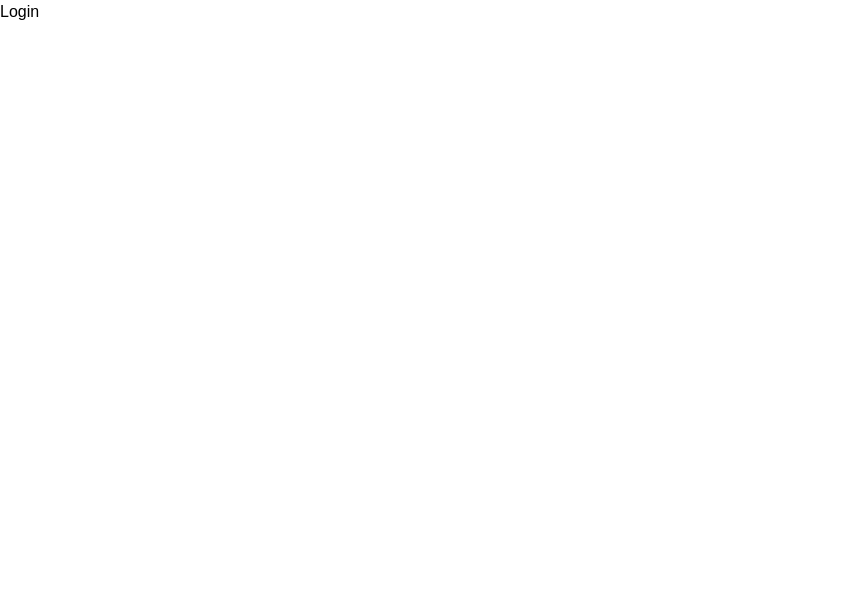
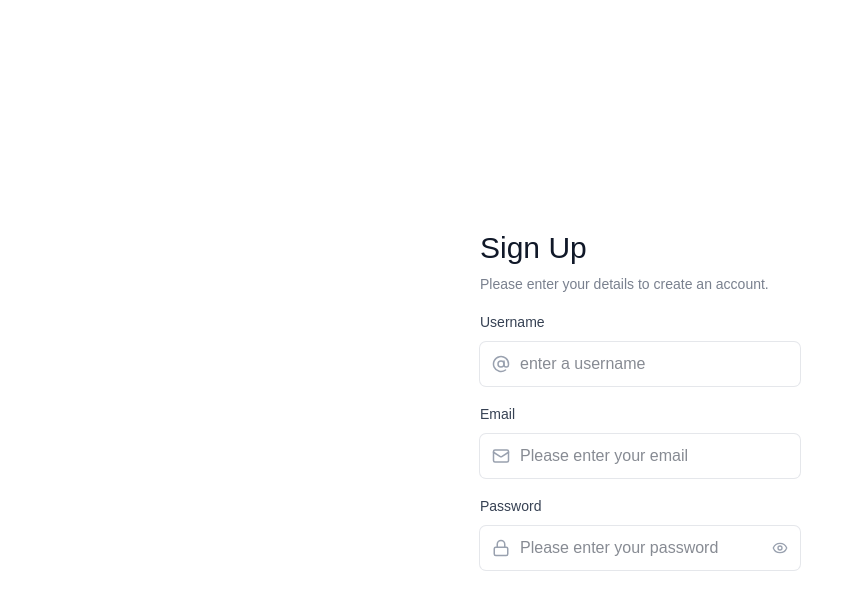
Before and after one commit to vedansh06/fitness-tracker, a React (Vite) app in the folder client/: page / in a window 1280 px wide. Shown: the top 610 px of the page, without its empty margins (0-863 px from the left). Built offline with nearby package versions, Linux system fonts and the light colour scheme; a web font is replaced by a local one.

Commit message:
feat: implement login form with username, email, and password fields; add password visibility toggle

```diff
--- a/client/src/pages/Login.tsx
+++ b/client/src/pages/Login.tsx
@@ -1,5 +1,113 @@
+import {
+  AtSignIcon,
+  EyeIcon,
+  EyeOffIcon,
+  LockIcon,
+  MailIcon,
+} from "lucide-react";
+import { useEffect, useState } from "react";
+import { useNavigate } from "react-router-dom";
+import { useAppContext } from "../context/AppContext";
+
 const Login = () => {
-  return <div>Login</div>;
+  const [state, setState] = useState("sign up");
+  const [username, setUsername] = useState("");
+  const [email, setEmail] = useState("");
+  const [password, setPassword] = useState("");
+  const [showPassword, setShowPassword] = useState(false);
+  const [isSubmitting, setIsSubmitting] = useState(false);
+
+  const navigate = useNavigate();
+  const { login, signup, user } = useAppContext();
+
+  useEffect(() => {
+    if (user) {
+      navigate("/");
+    }
+  }, [user, navigate]);
+
+  return (
+    <>
+      <main className="login-page-container">
+        <form className="login-form">
+          <h2 className="text-3xl font-medium text-gray-900 dark:text-white">
+            {state === "login" ? "Sign In" : "Sign Up"}
+          </h2>
+          <p className="mt-2 text-sm text-gray-500/90 dark:text-gray-400">
+            {state === "login"
+              ? "Please enter email and password to access."
+              : "Please enter your details to create an account."}
+          </p>
+
+          {/* Username */}
+          {state !== "login" && (
+            <div className="mt-4">
+              <label className="font-medium text-sm text-gray-700 dark:text-gray-300">
+                Username
+              </label>
+              <div className="relative mt-2">
+                <AtSignIcon className="absolute left-3 top-1/2 -translate-y-1/2 text-gray-400 size-4.5" />
+                <input
+                  value={username}
+                  onChange={(e) => setUsername(e.target.value)}
+                  type="text"
+                  placeholder="enter a username"
+                  className="login-input"
+                  required
+                />
+              </div>
+            </div>
+          )}
+
+          {/* Email */}
+          <div className="mt-4">
+            <label className="font-medium text-sm text-gray-700 dark:text-gray-300">
+              Email
+            </label>
+            <div className="relative mt-2">
+              <MailIcon className="absolute left-3 top-1/2 -translate-y-1/2 text-gray-400 size-4.5" />
+              <input
+                value={email}
+                onChange={(e) => setEmail(e.target.value)}
+                type="email"
+                placeholder="Please enter your email"
+                className="login-input"
+                required
+              />
+            </div>
+          </div>
+
+          {/* Password */}
+          <div className="mt-4">
+            <label className="font-medium text-sm text-gray-700 dark:text-gray-300">
+              Password
+            </label>
+            <div className="relative mt-2">
+              <LockIcon className="absolute left-3 top-1/2 -translate-y-1/2 text-gray-400 size-4.5" />
+              <input
+                value={password}
+                onChange={(e) => setPassword(e.target.value)}
+                placeholder="Please enter your password"
+                className="login-input pr-10"
+                type={showPassword ? "text" : "password"}
+                required
+              />
+              <button
+                type="button"
+                className="absolute right-3 top-1/2 -translate-y-1/2 text-gray-400 hover:text-gray-600 "
+                onClick={() => setShowPassword((p) => !p)}>
+                {showPassword ? (
+                  <EyeOffIcon size={16} />
+                ) : (
+                  <EyeIcon size={16} />
+                )}
+              </button>
+            </div>
+          </div>
+        </form>
+      </main>
+    </>
+  );
 };
 
 export default Login;
```
